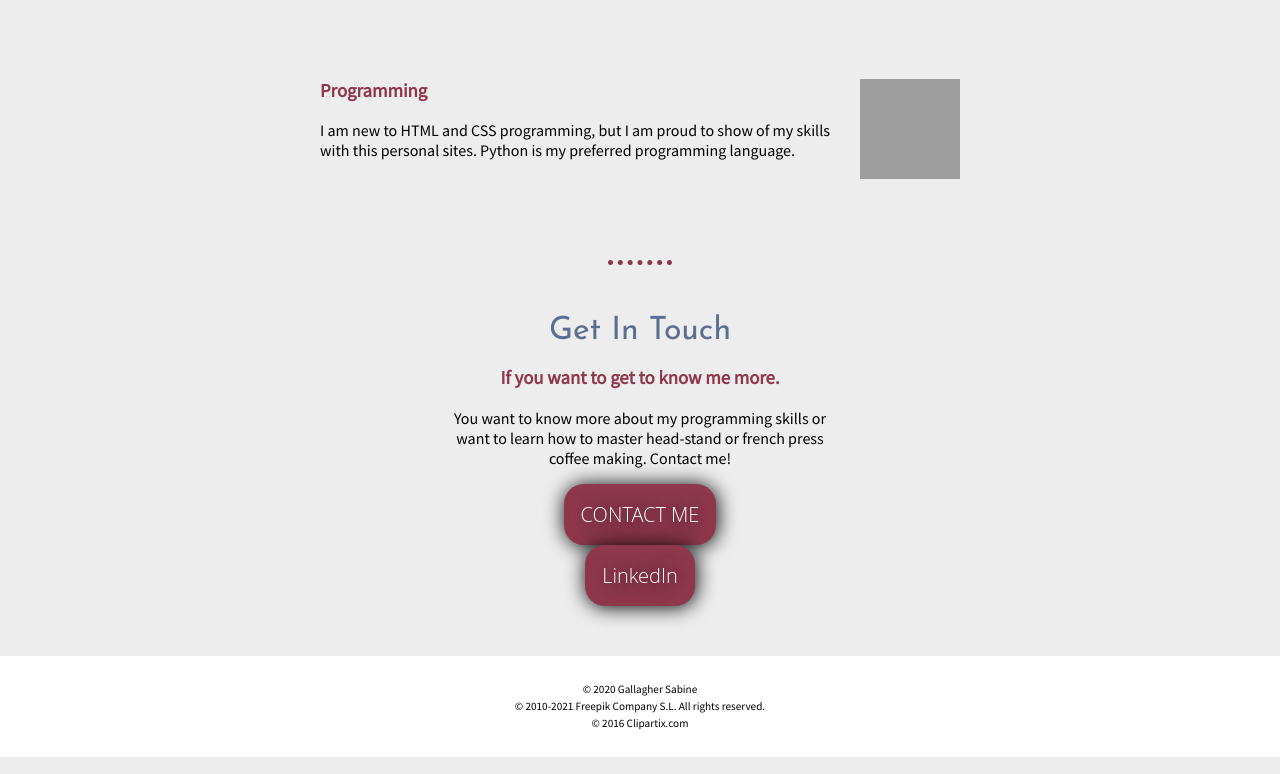
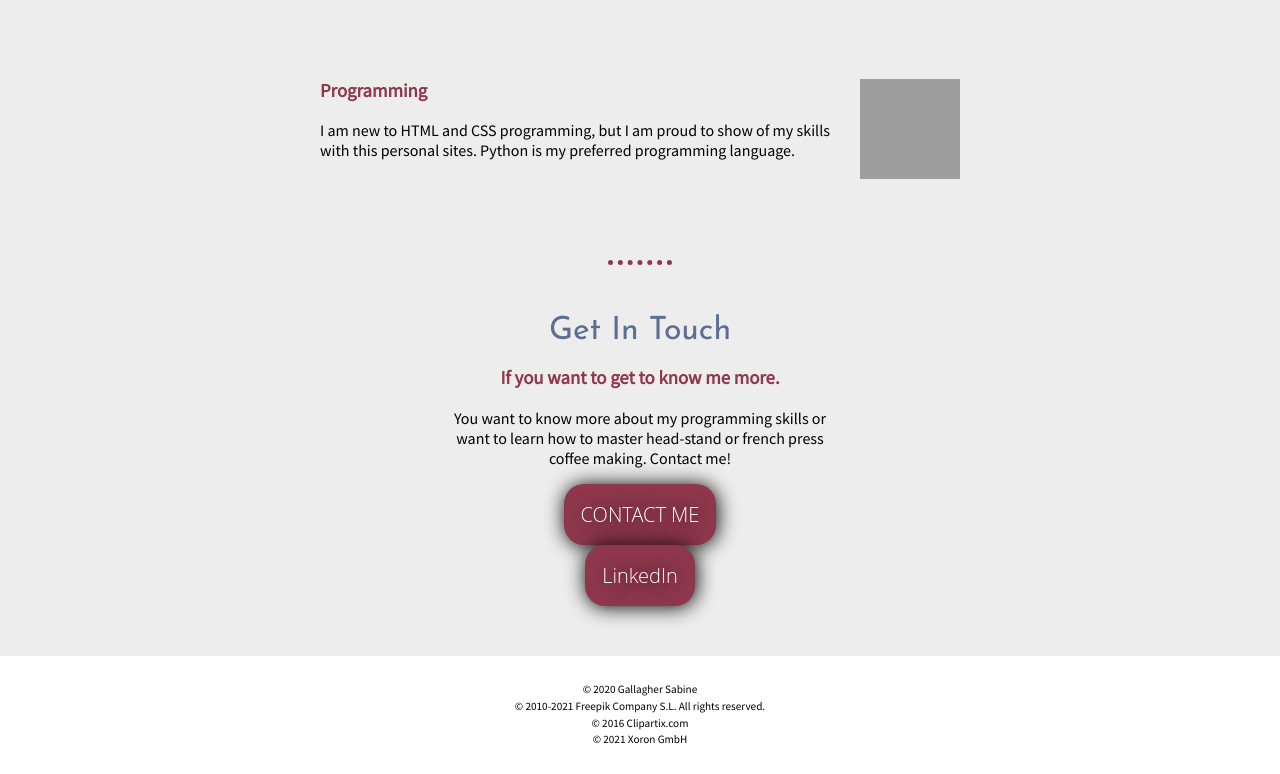
Before and after one commit to SabGal/personal-site-1, a plain HTML site: page index.html in a window 1280 px wide. Shown: the part 1400-2174 px from the top of the page. Drawn offline with Linux system fonts and the light colour scheme; grey boxes are pictures that could not be loaded.

Commit message:
Update index.html

```diff
--- a/index.html
+++ b/index.html
@@ -55,6 +55,7 @@
       <p>© 2020 Gallagher Sabine</p>
       <p>© 2010-2021 Freepik Company S.L. All rights reserved.</p>
       <p>© 2016 Clipartix.com</p>
+      <p>© 2021 Xoron GmbH</p>
     </div>
 
     </body>
```
